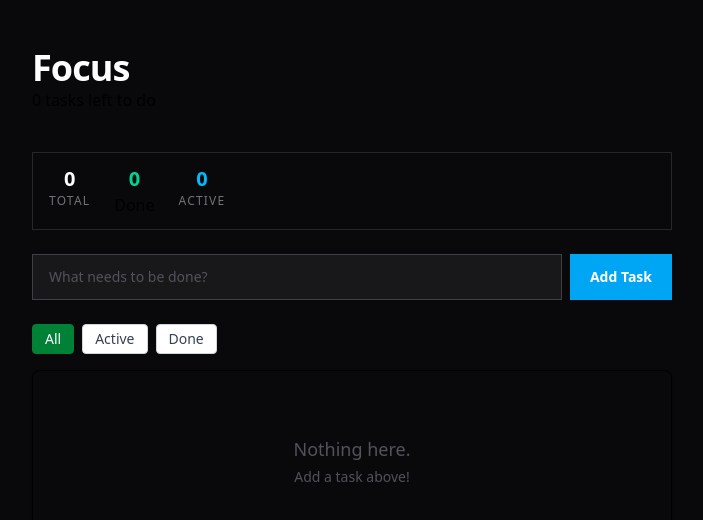
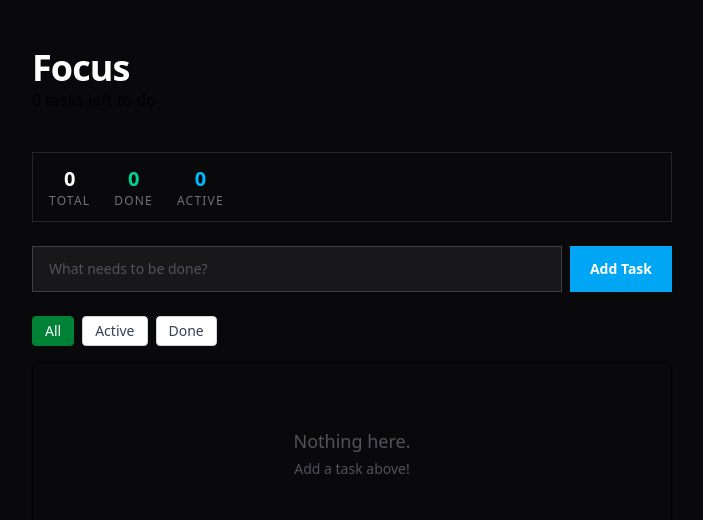
Before and after one commit to buyam11/Focus-Task-Manager, a Next.js app: page / in a window 1280 px wide. Shown: the top 520 px of the page, without its empty margins (288-991 px from the left). Built offline with nearby package versions, Linux system fonts and the light colour scheme.

Commit message:
revisions to TaskCard Tailwind and added cursor-pointer

```diff
--- a/src/components/TaskStats.js
+++ b/src/components/TaskStats.js
@@ -31,7 +31,7 @@ export default function TaskStats({ total, completed, active, onClearCompleted }
 
         <div className="text-center">
           <p className="text-xl font-bold text-emerald-400">{completed}</p>
-          <p className="">Done</p>
+          <p className="text-xs text-zinc-500 uppercase tracking-widest">Done</p>
         </div>
 
         <div className="text-center">
@@ -50,7 +50,7 @@ export default function TaskStats({ total, completed, active, onClearCompleted }
         // the button.
           onClick={onClearCompleted}
           className="text-xs text-zinc-400 hover:text-red-400 transition-colors duration-1
-          50 underline underline-offset-2"
+          50 underline underline-offset-2 cursor-pointer"
         >
           Clear {completed} done
         </button>
```
